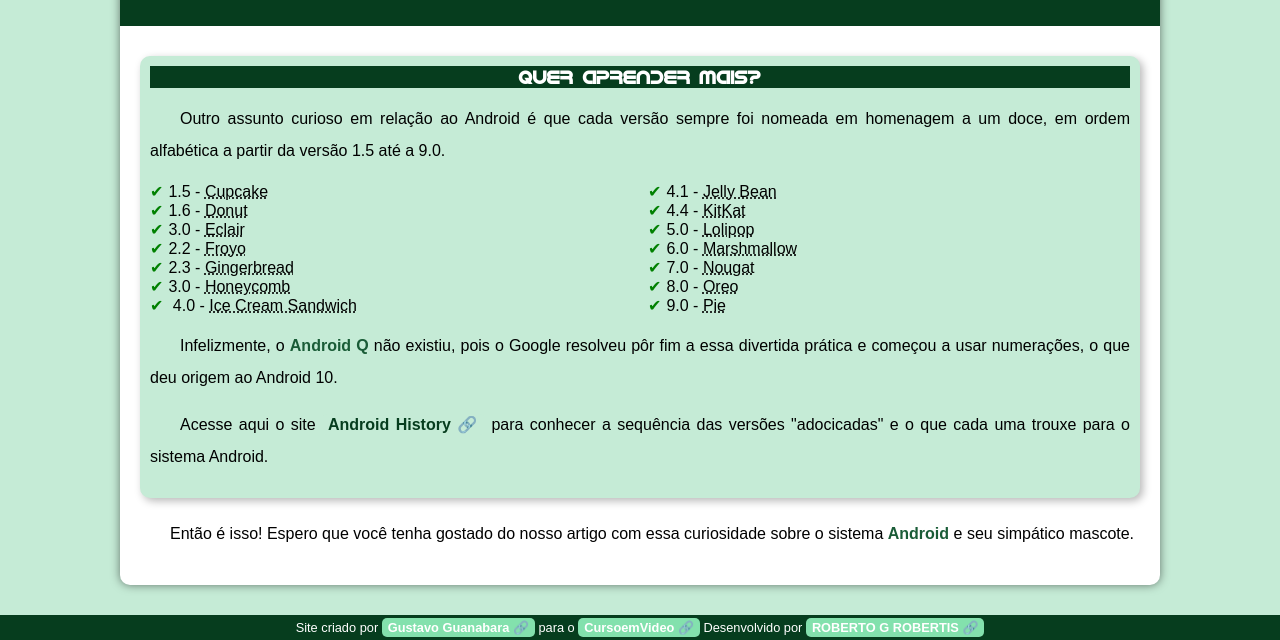
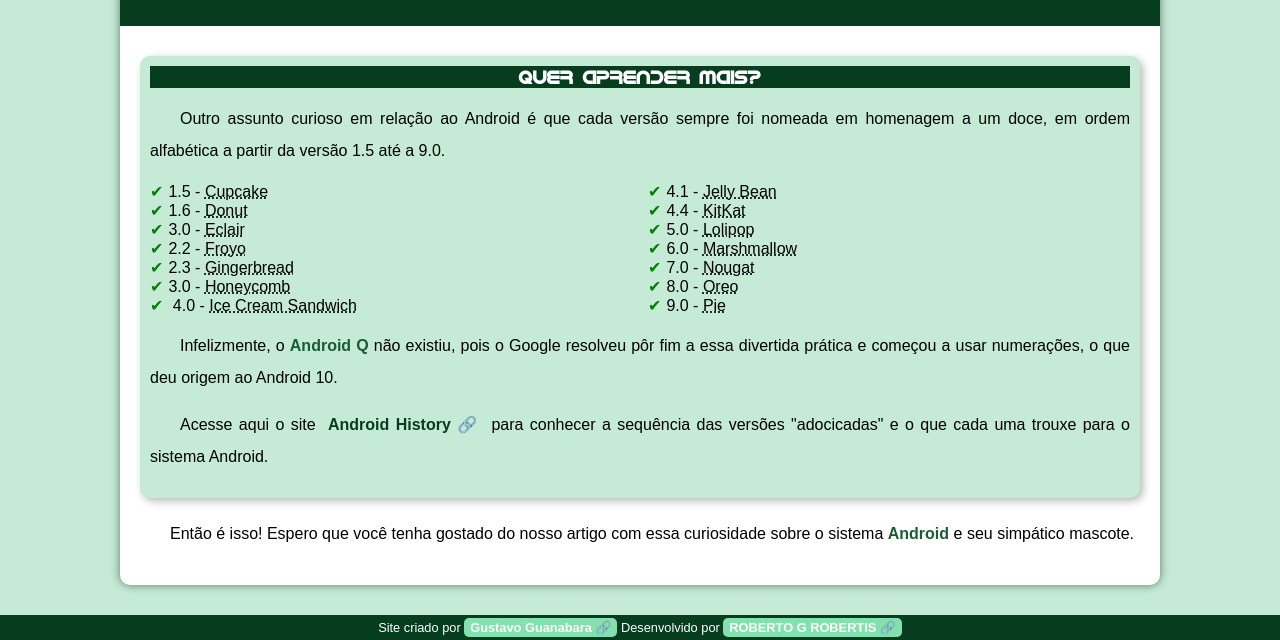
Before and after one commit to rgr-robertis/projeto-android, a plain HTML site: page index.html in a window 1280 px wide. Shown: the part 2183-2823 px from the top of the page. Drawn offline with Linux system fonts and the light colour scheme.

Commit message:
Alteracao Creditos

```diff
--- a/index.html
+++ b/index.html
@@ -187,13 +187,6 @@
           class="externo"
           >Gustavo Guanabara</a
         >
-        para o
-        <a
-          href="https://youtube.com/cursoemvideo"
-          target="_blank"
-          class="externo"
-          >CursoemVideo</a
-        >
         Desenvolvido por
         <a href="https://rgr-robertis.github.io" target="_blank" class="externo"
           >ROBERTO G ROBERTIS</a
```
